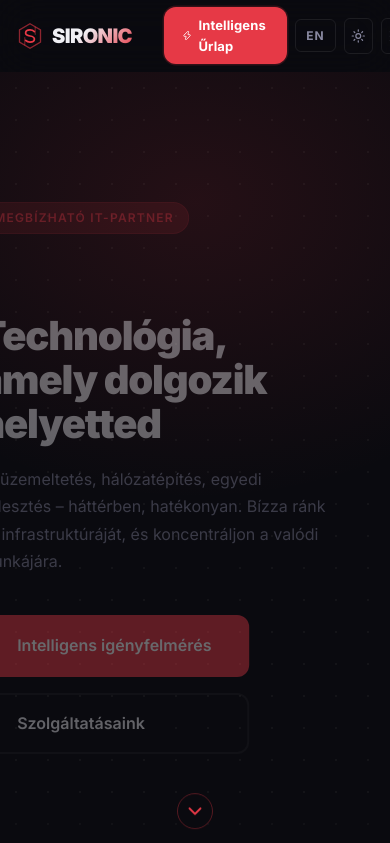
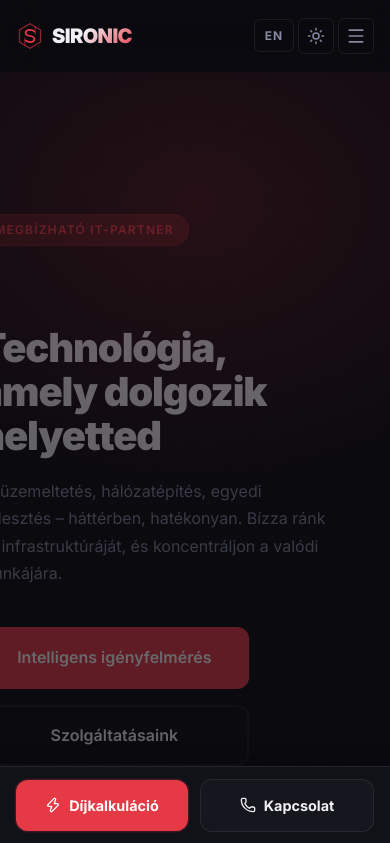
Before and after one commit to davids-src/sironicv5, a Next.js app: page /hu in a window 390 px wide. Shown: the top 843 px of the page. Built offline with nearby package versions, Linux system fonts and the light colour scheme.

Commit message:
feat: implement internationalized layout, responsive navigation, and smart form structure

```diff
--- a/app/[locale]/intelligens-urlap/SmartFormClient.tsx
+++ b/app/[locale]/intelligens-urlap/SmartFormClient.tsx
@@ -783,8 +783,7 @@ function AssessmentWizard() {
         )}
         <button
           type="button"
-          className="btn btn-primary"
-          style={{ marginLeft: "auto" }}
+          className={`btn btn-primary ${styles.stepNavNext}`}
           disabled={!canNext}
           onClick={handleNext}
         >
--- a/app/[locale]/layout.tsx
+++ b/app/[locale]/layout.tsx
@@ -5,6 +5,7 @@ import { routing } from "@/i18n/routing";
 import { ThemeProvider } from "@/components/layout/ThemeProvider";
 import Navbar from "@/components/layout/Navbar";
 import Footer from "@/components/layout/Footer";
+import MobileCtaBar from "@/components/layout/MobileCtaBar";
 import type { Metadata } from "next";
 
 type Props = {
@@ -59,6 +60,7 @@ export default async function LocaleLayout({ children, params }: Props) {
             {children}
           </main>
           <Footer />
+          <MobileCtaBar />
         </div>
       </ThemeProvider>
     </NextIntlClientProvider>
--- a/app/globals.css
+++ b/app/globals.css
@@ -258,6 +258,14 @@ a {
   overflow: hidden;
 }
 
+@media (max-width: 480px) {
+  .btn {
+    white-space: normal;
+    text-align: center;
+    justify-content: center;
+  }
+}
+
 .btn-primary {
   background: var(--primary);
   color: #fff;
@@ -408,6 +416,15 @@ a {
   box-shadow: 0 0 0 3px var(--primary-glow);
 }
 
+/* iOS Safari zoom fix: ensure font-size is at least 16px on mobile */
+@media (max-width: 768px) {
+  .form-input,
+  .form-textarea,
+  .form-select {
+    font-size: 16px;
+  }
+}
+
 .form-input::placeholder,
 .form-textarea::placeholder {
   color: var(--text-subtle);
@@ -503,3 +520,64 @@ a {
   background: var(--primary-glow);
   color: var(--primary);
 }
+
+/* ─── STICKY MOBILE CTA BAR ──────────────────────────────────────────────── */
+.mobileCtaBar {
+  display: none;
+}
+
+@media (max-width: 1023px) {
+  .mobileCtaBar {
+    display: flex;
+    position: fixed;
+    bottom: 0;
+    left: 0;
+    right: 0;
+    z-index: 900;
+    padding: 0.75rem var(--container-pad);
+    padding-bottom: calc(0.75rem + env(safe-area-inset-bottom));
+    background: var(--bg-secondary);
+    border-top: 1px solid var(--border);
+    gap: 0.75rem;
+    align-items: center;
+    box-shadow: 0 -4px 20px rgba(0,0,0,0.25);
+  }
+
+  .mobileCtaBar a {
+    flex: 1;
+    display: flex;
+    align-items: center;
+    justify-content: center;
+    gap: 0.5rem;
+    padding: 0.875rem 1rem;
+    border-radius: var(--radius-md);
+    font-size: 0.9rem;
+    font-weight: 700;
+    text-decoration: none;
+    min-height: 48px;
+  }
+
+  .mobileCtaBar .ctaPrimary {
+    background: var(--primary);
+    color: #fff;
+    animation: pulse-cta 3s ease-in-out infinite;
+  }
+
+  .mobileCtaBar .ctaSecondary {
+    background: var(--surface);
+    color: var(--text);
+    border: 1px solid var(--border);
+  }
+}
+
+@keyframes pulse-cta {
+  0%, 100% { box-shadow: 0 0 0 0 var(--primary-glow); }
+  50%       { box-shadow: 0 0 0 6px transparent; }
+}
+
+/* Extra bottom padding on pages that show the mobile CTA bar */
+@media (max-width: 1023px) {
+  .hasCtaBar {
+    padding-bottom: 90px;
+  }
+}
--- /dev/null
+++ b/components/layout/MobileCtaBar.tsx
@@ -0,0 +1,38 @@
+"use client";
+
+import Link from "next/link";
+import { usePathname } from "next/navigation";
+import { useLocale } from "next-intl";
+import { Zap, Phone } from "lucide-react";
+
+/**
+ * Sticky bottom CTA bar – visible only on mobile (≤1023px via CSS).
+ * Hidden on the smartForm page itself (no need to promote what you're already on).
+ */
+export default function MobileCtaBar() {
+  const pathname = usePathname();
+  const locale = useLocale();
+
+  const smartFormHref = `/${locale}/${locale === "hu" ? "intelligens-urlap" : "intelligent-form"}`;
+  const contactHref = `/${locale}/${locale === "hu" ? "kapcsolat" : "contact"}`;
+
+  // Hide the bar when already on the smart form page
+  const isSmartForm =
+    pathname.includes("intelligens-urlap") ||
+    pathname.includes("intelligent-form");
+
+  if (isSmartForm) return null;
+
+  return (
+    <div className="mobileCtaBar">
+      <Link href={smartFormHref} className="ctaPrimary">
+        <Zap size={16} />
+        {locale === "hu" ? "Díjkalkuláció" : "Get a Quote"}
+      </Link>
+      <Link href={contactHref} className="ctaSecondary">
+        <Phone size={16} />
+        {locale === "hu" ? "Kapcsolat" : "Contact"}
+      </Link>
+    </div>
+  );
+}
--- a/components/layout/Navbar.module.css
+++ b/components/layout/Navbar.module.css
@@ -102,6 +102,12 @@
   margin-left: auto;
 }
 
+@media (max-width: 480px) {
+  .actions {
+    gap: 0.25rem;
+  }
+}
+
 /* Smart Form btn */
 .smartFormBtn {
   display: inline-flex;
@@ -118,6 +124,7 @@
   transition: all var(--transition-fast);
   box-shadow: 0 0 0 0 var(--primary-glow);
   animation: pulse-cta 3s ease-in-out infinite;
+  white-space: nowrap;
 }
 
 .smartFormBtn:hover {
@@ -125,6 +132,13 @@
   transform: translateY(-1px);
   box-shadow: 0 6px 20px var(--primary-glow);
   animation: none;
+}
+
+/* On smaller screens hide the long label text, show short version */
+@media (max-width: 1024px) {
+  .smartFormBtn {
+    display: none;
+  }
 }
 
 @keyframes pulse-cta {
@@ -179,16 +193,29 @@
   background: var(--surface);
 }
 
+/* Mobile Overlay */
+.overlay {
+  position: fixed;
+  inset: 0;
+  background: rgba(0, 0, 0, 0.5);
+  z-index: 999;
+  backdrop-filter: blur(2px);
+  -webkit-backdrop-filter: blur(2px);
+}
+
 /* Mobile Drawer */
 .mobileDrawer {
-  position: absolute;
-  top: 100%;
+  position: fixed;
+  top: 0;
   left: 0;
   right: 0;
+  bottom: 0;
   background: var(--bg-secondary);
-  border-bottom: 1px solid var(--border);
+  z-index: 1000;
   padding: 1.5rem var(--container-pad);
+  padding-top: 5rem;
   box-shadow: var(--shadow-lg);
+  overflow-y: auto;
 }
 
 .mobileNav {
@@ -225,10 +252,42 @@
   gap: 0.5rem;
   background: var(--primary);
   color: #fff;
+  font-size: 1rem;
   font-weight: 700;
   padding: 1rem 1.25rem;
   border-radius: var(--radius-md);
-  margin-top: 0.75rem;
+  margin-top: 1rem;
   text-decoration: none;
   justify-content: center;
+  min-height: 52px;
+  letter-spacing: 0.01em;
+  animation: pulse-cta 3s ease-in-out infinite;
 }
+
+.mobileSmartFormBtn:hover {
+  background: var(--primary-dark);
+  animation: none;
+}
+
+/* Close button in mobile drawer */
+.drawerClose {
+  position: absolute;
+  top: 1rem;
+  right: var(--container-pad);
+  display: inline-flex;
+  align-items: center;
+  justify-content: center;
+  background: var(--surface);
+  border: 1px solid var(--border);
+  border-radius: var(--radius-sm);
+  color: var(--text-muted);
+  cursor: pointer;
+  padding: 0.4rem;
+  width: 2.5rem;
+  height: 2.5rem;
+}
+
+.drawerClose:hover {
+  color: var(--text);
+  border-color: var(--border-hover);
+}
--- a/components/layout/Navbar.tsx
+++ b/components/layout/Navbar.tsx
@@ -114,9 +114,22 @@ export default function Navbar() {
           </div>
         </div>
 
-        {/* Mobile Drawer */}
+        {/* Mobile Overlay + Drawer */}
         {mobileOpen && (
+          <>
+            <div
+              className={styles.overlay}
+              onClick={() => setMobileOpen(false)}
+              aria-hidden="true"
+            />
             <div className={styles.mobileDrawer} role="dialog" aria-label="Mobilnavigáció">
+              <button
+                className={styles.drawerClose}
+                onClick={() => setMobileOpen(false)}
+                aria-label="Menü bezárása"
+              >
+                <X size={20} />
+              </button>
               <nav className={styles.mobileNav}>
                 {navLinks.map((link) => (
                   <Link
@@ -128,11 +141,12 @@ export default function Navbar() {
                   </Link>
                 ))}
                 <Link href={smartFormHref} className={styles.mobileSmartFormBtn}>
-                <Zap size={16} />
+                  <Zap size={18} />
                   {t("smartForm")}
                 </Link>
               </nav>
             </div>
+          </>
         )}
       </header>
     </>
--- a/components/sections/ServiceSection.module.css
+++ b/components/sections/ServiceSection.module.css
@@ -13,6 +13,7 @@
 @media (max-width: 768px) {
   .inner { grid-template-columns: 1fr; gap: 2rem; }
   .reverse { direction: ltr; }
+  .iconBox { width: 80px; height: 80px; }
 }
 
 /* Icon panel */
--- a/components/ui/HeroSlider.module.css
+++ b/components/ui/HeroSlider.module.css
@@ -122,6 +122,10 @@
 }
 
 @media (max-width: 640px) {
+  .inner {
+    padding-top: 4.5rem;
+    padding-bottom: 5rem;
+  }
   .ctas { flex-direction: column; align-items: stretch; }
   .controls { bottom: 2rem; }
 }
--- a/messages/hu.json
+++ b/messages/hu.json
@@ -5,7 +5,7 @@
     "partners": "Partnereink",
     "references": "Referenciák",
     "about": "Rólunk",
-    "smartForm": "Intelligens Űrlap",
+    "smartForm": "Intelligens Díjkalkulációs Űrlap",
     "contact": "Kapcsolat"
   },
   "meta": {
```
Also changed, not shown: app/[locale]/intelligens-urlap/SmartFormClient.module.css (+70 -0 lines), 1 other file (tests, documents, lock files or other folders). Lines whose indentation alone changed are shown as unchanged.
